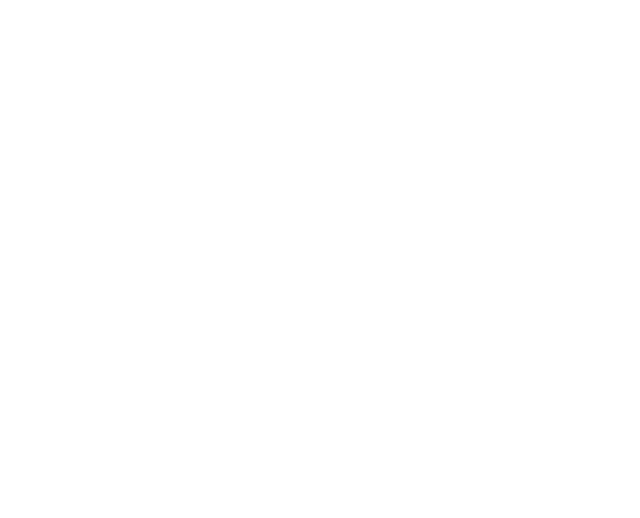
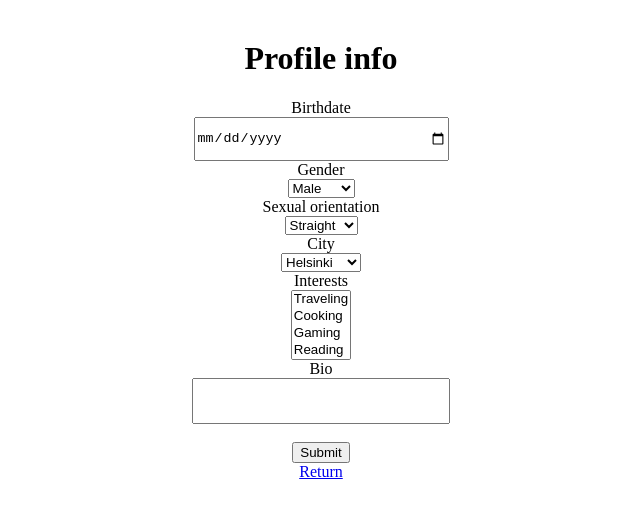
Before and after one commit to acamaras0/matcha, a React (Create React App) app in the folder client/: page /completeprofile in a window 1280 px wide. Shown: the top 518 px of the page, without its empty margins (319-959 px from the left). Built offline with nearby package versions, Linux system fonts and the light colour scheme.

Commit message:
complete profile page started

```diff
--- a/client/src/App.js
+++ b/client/src/App.js
@@ -1,15 +1,16 @@
 import React from "react";
 import { BrowserRouter as Router, Route } from "react-router-dom";
 import "./App.css";
-import Main from "./pages/Main";
 import Registration from "./pages/Registration";
 import Login from "./pages/Login";
+import ProfileForm from "./pages/ProfileForm";
 
 function App() {
   return (
     <Router>
       <Route path="/registration" exact render={(props) => <Registration />} />
       <Route path="/login" exact render={(props) => <Login />} />
+      <Route path="/completeprofile" exact render={(props) => <ProfileForm/>}/>
       <Route path="/" exact render={(props) => <Registration />} />
     </Router>
   );
--- a/client/src/pages/Login.js
+++ b/client/src/pages/Login.js
@@ -32,7 +32,7 @@
 
   return (
     <div className="App">
-    <h1>{loginStatus}</h1>
+      <h1>{loginStatus}</h1>
       <div className="login">
         <h1>Login</h1>
         <input
@@ -42,6 +42,7 @@
             setUsername(e.target.value);
           }}
         />
+        <br />
         <input
           type="password"
           placeholder="Password..."
@@ -49,10 +50,11 @@
             setPassword(e.target.value);
           }}
         />
+        <br />
         <button onClick={login}> Login </button>
       </div>
       <p>Are you new around here?</p>
-        <a href="http://localhost:3000/registration">Create an account!</a>
+      <a href="http://localhost:3000/registration">Create an account!</a>
     </div>
   );
 }
--- /dev/null
+++ b/client/src/pages/ProfileForm.js
@@ -0,0 +1,106 @@
+import React, { useEffect, useState } from "react";
+import Axios from "axios";
+import "../App.css";
+
+export default function ProfileForm() {
+  const [birthdate, setBirthdate] = useState("");
+  const [gender, setGender] = useState("");
+  const [orientation, setOrientation] = useState("");
+  const [city, setCity] = useState("");
+  const [interests, setInterests] = useState("");
+  const [bio, setBio] = useState("");
+  const [status, setStatus] = useState("");
+
+  Axios.defaults.withCredentials = true;
+
+  const profileFill = () => {
+    Axios.post("http://localhost:3001/profilefill", {
+      birthdate: birthdate,
+      gender: gender,
+      orientation: orientation,
+      city: city,
+      interests: interests,
+      bio: bio,
+    }).then((response) => {
+      if (response.data.message) {
+        setStatus(response.data.message);
+      } else {
+        setStatus(response.data[0].username);
+      }
+    });
+  };
+
+  return (
+    <div className="App">
+      <h3>{status}</h3>
+      <div className="registration">
+        <h1>Profile info</h1>
+        <label>Birthdate</label>
+        <input
+          type="date"
+          onChange={(e) => {
+            setBirthdate(e.target.value);
+          }}
+        />
+        <label>Gender</label>
+        <select
+          onChange={(e) => {
+            setGender(e.target.value);
+          }}
+        >
+          <option value="male">Male</option>
+          <option value="female">Female</option>
+        </select>
+        <label>Sexual orientation</label>
+        <select
+          onChange={(e) => {
+            setOrientation(e.target.value);
+          }}
+        >
+          <option value="hetero">Straight</option>
+          <option value="gay">Gay</option>
+          <option value="bi">Bisexual</option>
+        </select>
+        <label>City</label>
+        <select
+          onChange={(e) => {
+            setCity(e.target.value);
+          }}
+        >
+          <option value="Helsinki">Helsinki</option>
+          <option value="Tampere">Tampere</option>
+          <option value="Jyväskylä">Jyväskylä</option>
+          <option value="Oulu">Oulu</option>
+          <option value="Turku">Turku</option>
+          <option value="Kuopio">Kuopio</option>
+          <option value="Kouvola">Kouvola</option>
+        </select>
+        <label>Interests</label>
+        <select
+          multiple={true}
+          onChange={(e) => {
+            setInterests(e.target.value);
+          }}
+        >
+          <option value="traveling">Traveling</option>
+          <option value="cooking">Cooking</option>
+          <option value="gaming">Gaming</option>
+          <option value="reading">Reading</option>
+          <option value="movies">Movies</option>
+          <option value="music">Music</option>
+          <option value="sports">Sports</option>
+        </select>
+        <label>Bio</label>
+        <input
+          type="text"
+          onChange={(e) => {
+            setBio(e.target.value);
+          }}
+        />
+        <br />
+        <button onClick={profileFill}> Submit </button>
+        <a href="http://localhost:3000/login">Return</a>
+      </div>
+    </div>
+  );
+}
--- a/client/src/pages/Registration.js
+++ b/client/src/pages/Registration.js
@@ -20,6 +20,7 @@
       username: usernameReg,
       email: emailReg,
       password: passwordReg,
+      confPassword: confirmPasswordReg,
     }).then((response) => {
       if (response.data.message) {
         setStatus(response.data.message);
@@ -67,9 +68,16 @@
           onChange={(e) => {
             setPasswordReg(e.target.value);
           }}
+        />
+        <label>Confirm password</label>
+        <input
+          type="password"
+          onChange={(e) => {
+            setConfirmPasswordReg(e.target.value);
+          }}
         /><br/>
         <button onClick={register}> Register </button>
-        <h1>{status}</h1>
+        <h3>{status}</h3>
         <p>Already have an account?</p>
         <a href="http://localhost:3000/login">Login</a>
       </div>
```
